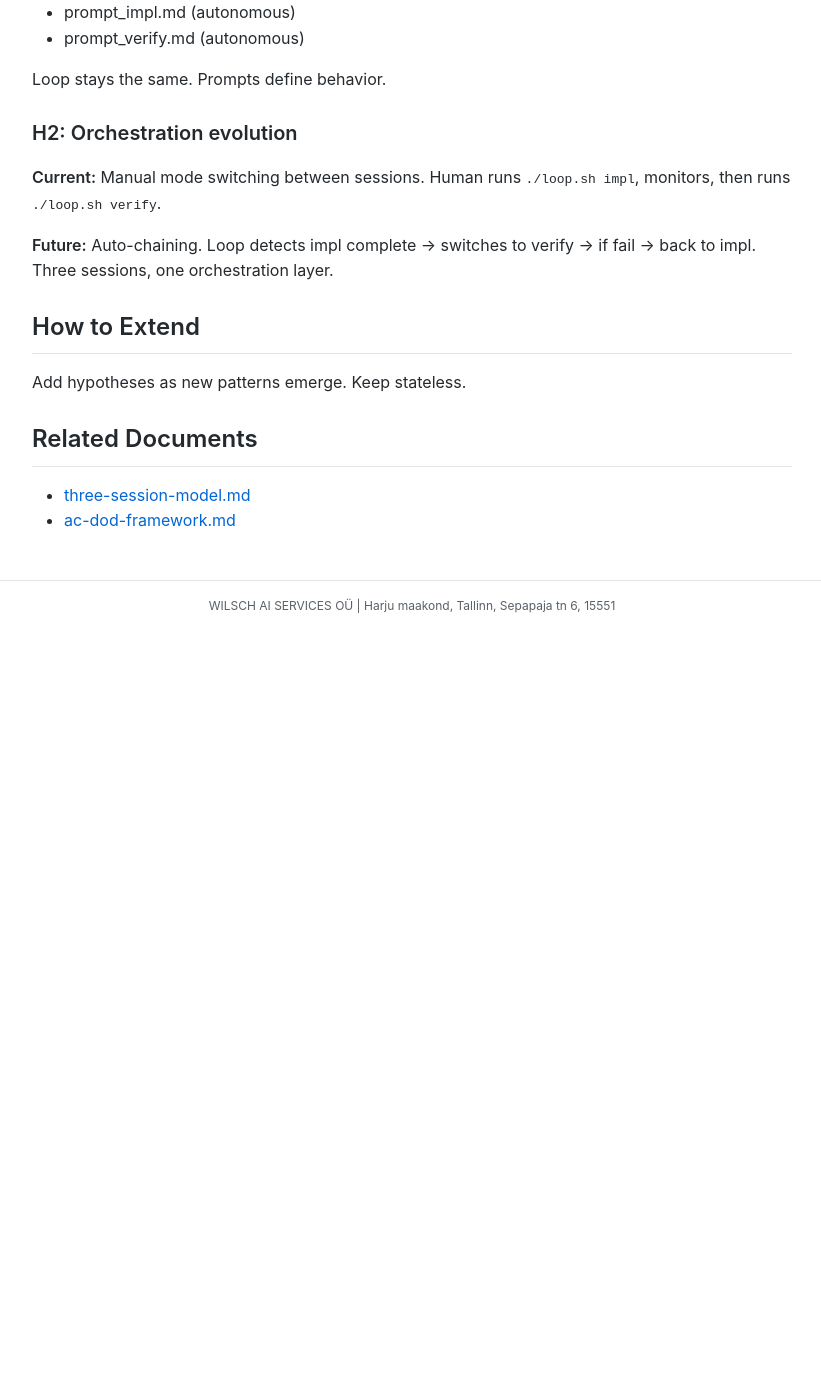
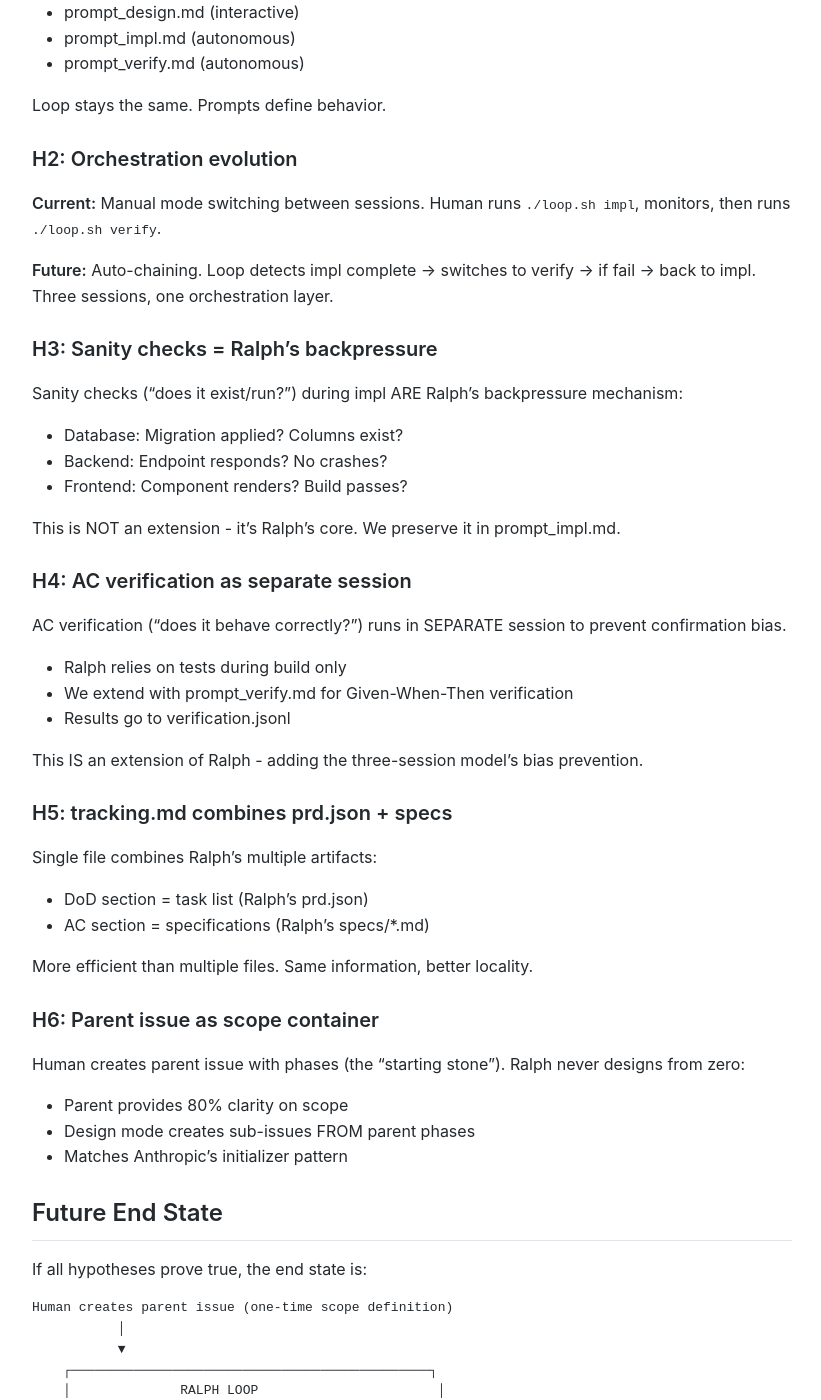
Before and after one commit to MariusWilsch/public-wilsch-ai-pages, a Jekyll site: the page built from global/ralph-loop-integration.md, in a window 1280 px wide and 1400 px high, scrolled down 1111 px. Shown: the whole window, without its empty margins (228-1049 px from the left). Built offline with Jekyll 4.4.1, drawn with Linux system fonts in a browser that asks for light colours; our own code applies the rules of GitHub Pages for plain Markdown files; before the commit the page ends 1741 px from its top, so only the background shows below that; some of the changed text lies outside the part shown.

Commit message:
Sync from hippocampus 2026-01-12

````diff
--- a/global/ralph-loop-integration.md
+++ b/global/ralph-loop-integration.md
@@ -17,6 +17,7 @@ Exploring how Ralph autonomous coding loop integrates with three-session model.
 
 - [Medium: Claude Code + Ralph](https://medium.com/coding-nexus/claude-code-ralph-how-i-built-an-ai-that-ships-production-code-while-i-sleep-b59c9e1e7f8a)
 - [Playbook: ghuntley/how-to-ralph-wiggum](https://github.com/ghuntley/how-to-ralph-wiggum)
+- [Anthropic: Effective Harnesses for Long-Running Agents](https://www.anthropic.com/engineering/effective-harnesses-for-long-running-agents)
 
 ## Concept Mapping
 
@@ -44,6 +45,75 @@ Loop stays the same. Prompts define behavior.
 
 **Future:** Auto-chaining. Loop detects impl complete → switches to verify → if fail → back to impl. Three sessions, one orchestration layer.
 
+### H3: Sanity checks = Ralph's backpressure
+
+Sanity checks ("does it exist/run?") during impl ARE Ralph's backpressure mechanism:
+- Database: Migration applied? Columns exist?
+- Backend: Endpoint responds? No crashes?
+- Frontend: Component renders? Build passes?
+
+This is NOT an extension - it's Ralph's core. We preserve it in prompt_impl.md.
+
+### H4: AC verification as separate session
+
+AC verification ("does it behave correctly?") runs in SEPARATE session to prevent confirmation bias.
+- Ralph relies on tests during build only
+- We extend with prompt_verify.md for Given-When-Then verification
+- Results go to verification.jsonl
+
+This IS an extension of Ralph - adding the three-session model's bias prevention.
+
+### H5: tracking.md combines prd.json + specs
+
+Single file combines Ralph's multiple artifacts:
+- DoD section = task list (Ralph's prd.json)
+- AC section = specifications (Ralph's specs/*.md)
+
+More efficient than multiple files. Same information, better locality.
+
+### H6: Parent issue as scope container
+
+Human creates parent issue with phases (the "starting stone"). Ralph never designs from zero:
+- Parent provides 80% clarity on scope
+- Design mode creates sub-issues FROM parent phases
+- Matches Anthropic's initializer pattern
+
+## Future End State
+
+If all hypotheses prove true, the end state is:
+
+```
+Human creates parent issue (one-time scope definition)
+           │
+           ▼
+    ┌──────────────────────────────────────────────┐
+    │              RALPH LOOP                       │
+    │                                              │
+    │  ┌─────────┐    ┌─────────┐    ┌─────────┐  │
+    │  │ design  │───▶│  impl   │───▶│ verify  │  │
+    │  │         │    │         │    │         │  │
+    │  │ Creates │    │ Builds  │    │ Runs    │  │
+    │  │ sub-    │    │ with    │    │ ACs     │  │
+    │  │ issue + │    │ sanity  │    │         │  │
+    │  │ DoD/AC  │    │ checks  │    │         │  │
+    │  └─────────┘    └─────────┘    └────┬────┘  │
+    │       ▲                             │       │
+    │       │         ┌───────────────────┘       │
+    │       │         │                           │
+    │       │    pass │  fail                     │
+    │       │         ▼                           │
+    │  next phase◄────┴────►back to impl          │
+    │                                              │
+    └──────────────────────────────────────────────┘
+           │
+           ▼
+    All phases complete → Parent issue closed
+```
+
+**Human role:** Create parent issue, monitor progress, intervene only on blockers.
+
+**Ralph role:** Design sub-issues, implement with backpressure, verify with ACs, auto-chain between modes.
+
 ## How to Extend
 
 Add hypotheses as new patterns emerge. Keep stateless.
````
